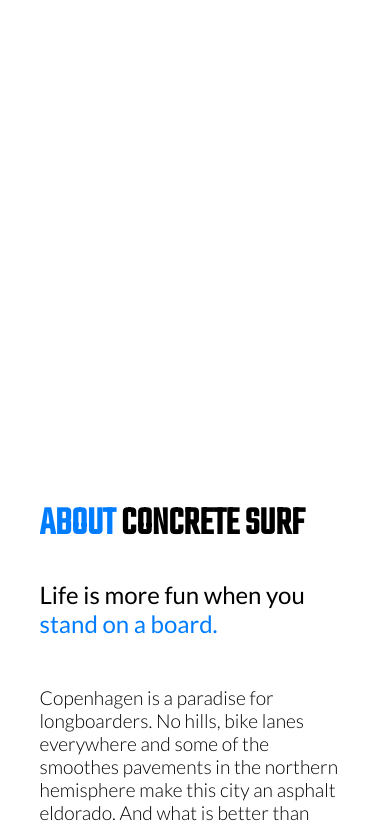
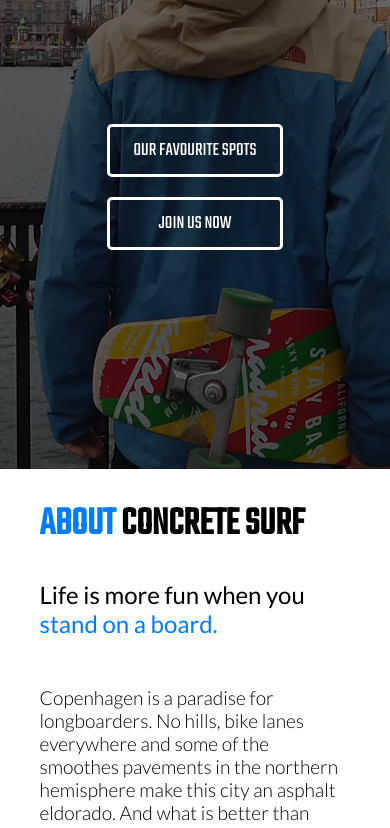
Before and after one commit to Nikolasote1/nikolasote1.github.io, a plain HTML site: page concrete-surf/index.html in a window 390 px wide. Shown: the part 375-1203 px from the top of the page. Drawn offline with Linux system fonts and the light colour scheme.

Commit message:
bckgrd image reverse

```diff
--- a/concrete-surf/resources/css/index.css
+++ b/concrete-surf/resources/css/index.css
@@ -4,6 +4,7 @@
   justify-content: space-between;
   background-color: #ffffff;
   height: 100vh;
+  background-image: url("../img/poster_img_mobile.png");
   background-size: cover;
   background-position: center;
   background-repeat: no-repeat;
```
